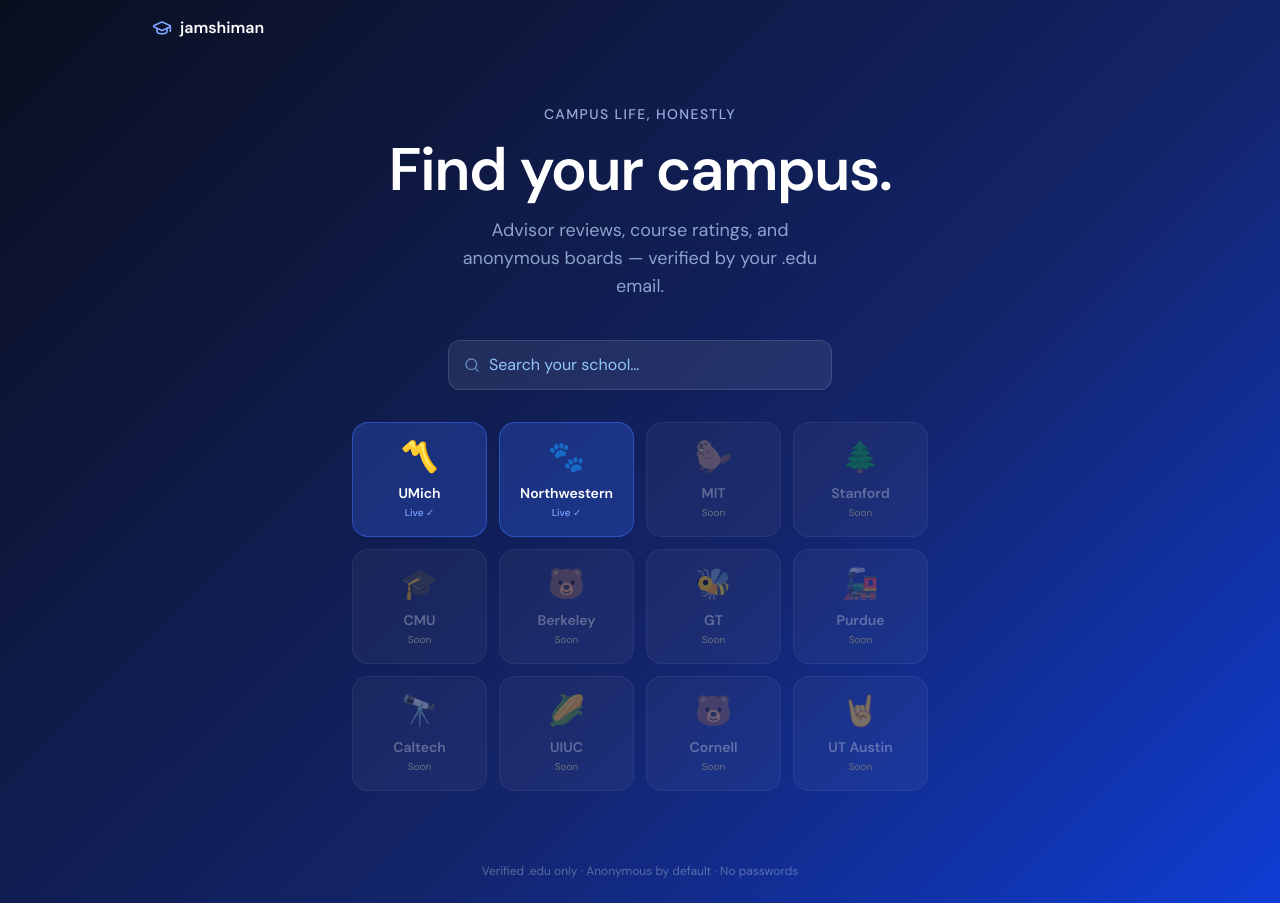
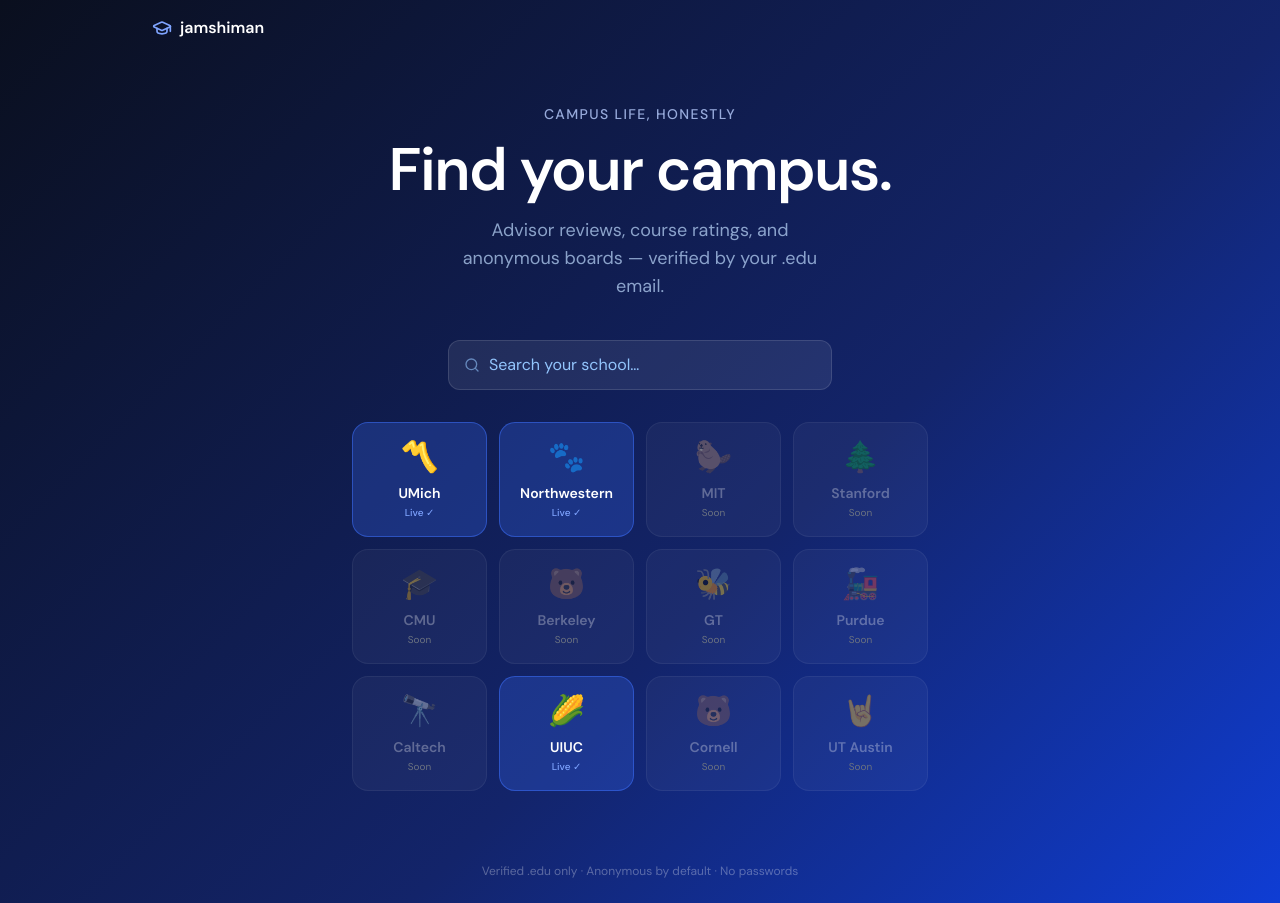
Before and after one commit to onesnowball/jamshiman, a Next.js app: page / in a window 1280 px wide. Built offline with nearby package versions, Linux system fonts and the light colour scheme.

Commit message:
Mark UIUC as live on landing page
Co-Authored-By: Claude Sonnet 4.6 <noreply@anthropic.com>

```diff
--- a/app/page.tsx
+++ b/app/page.tsx
@@ -14,7 +14,7 @@ const SCHOOLS = [
   { name: 'Georgia Tech',            short: 'GT',           emoji: '🐝',  href: null,          live: false },
   { name: 'Purdue University',       short: 'Purdue',       emoji: '🚂',  href: null,          live: false },
   { name: 'Caltech',                 short: 'Caltech',      emoji: '🔭',  href: null,          live: false },
-  { name: 'University of Illinois',  short: 'UIUC',         emoji: '🌽',  href: null,          live: false },
+  { name: 'UIUC',                     short: 'UIUC',         emoji: '🌽',  href: '/auth/login?school=illinois.edu', live: true  },
   { name: 'Cornell University',      short: 'Cornell',      emoji: '🐻',  href: null,          live: false },
   { name: 'UT Austin',               short: 'UT Austin',    emoji: '🤘',  href: null,          live: false },
 ]
```
